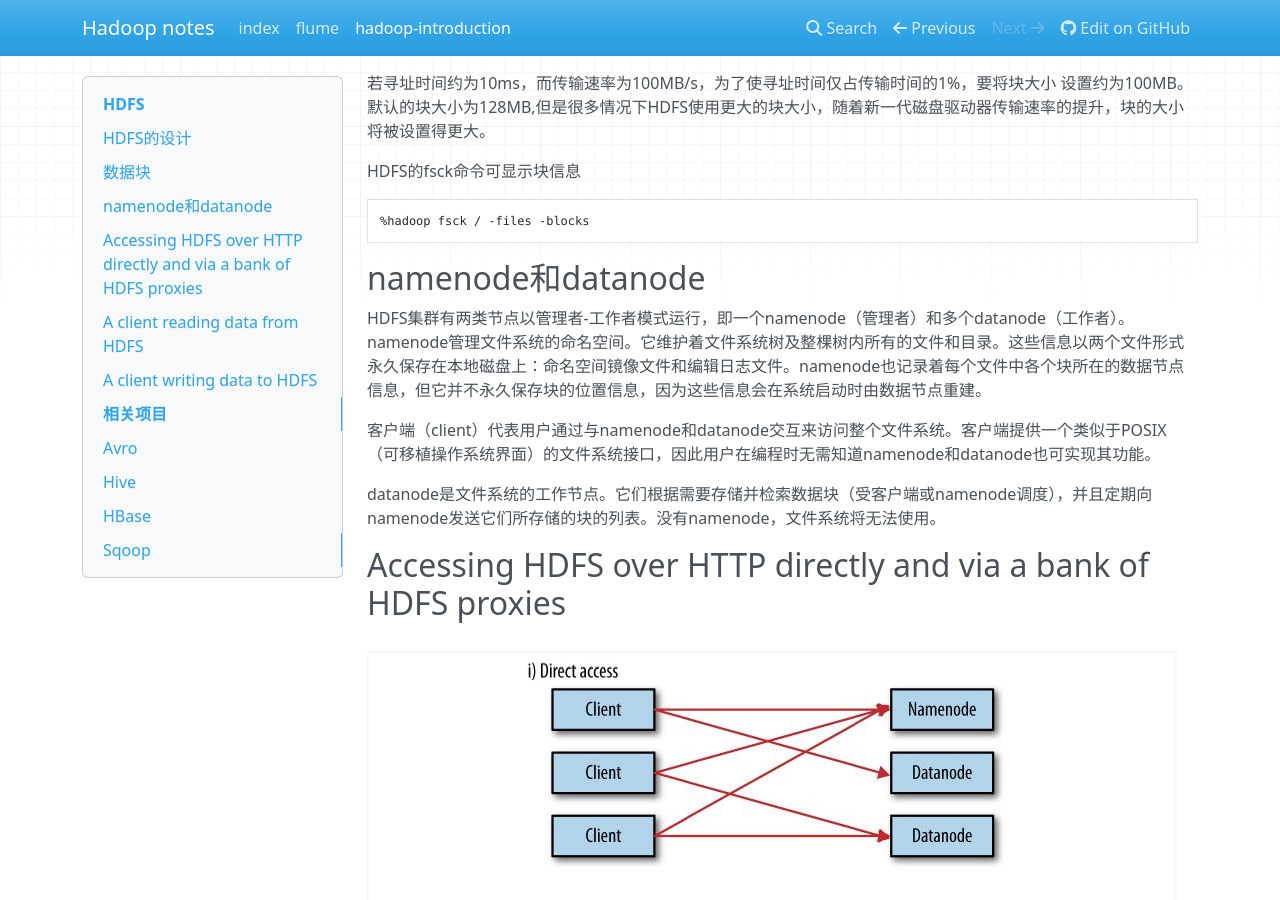
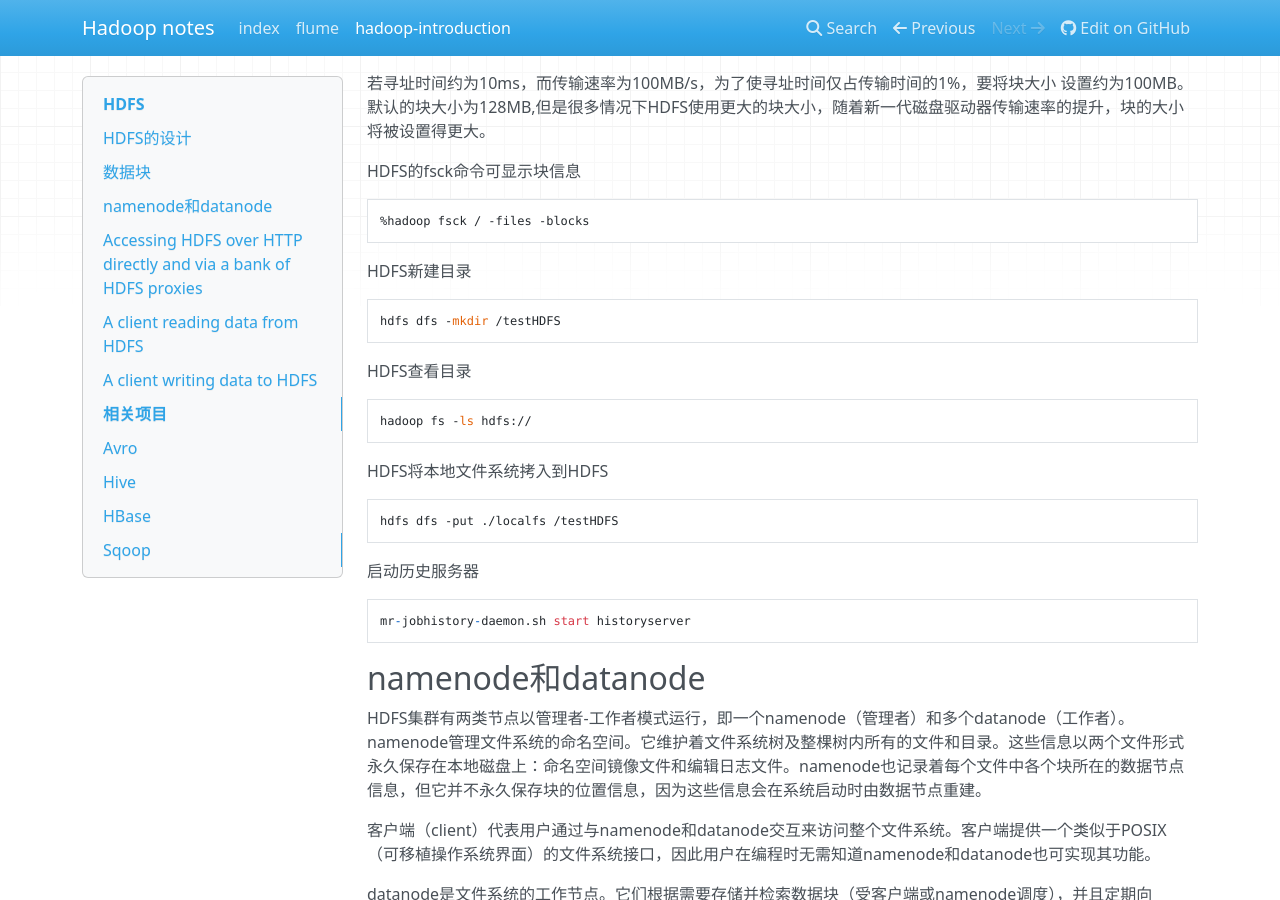
Before and after one commit to xiuyanduan/bookDemo, an MkDocs documentation site: the page built from docs/hadoop_introduction.md, in a window 1280 px wide and 900 px high, scrolled down 740 px. Built offline with MkDocs 1.6.1, drawn with Linux system fonts in a browser that asks for light colours; nearby versions of some CDN libraries; old or Windows-style settings are respelled for this version of MkDocs.

Commit message:
Update hadoop_introduction.md
Add basic shell commands

````diff
--- a/docs/hadoop_introduction.md
+++ b/docs/hadoop_introduction.md
@@ -26,6 +26,22 @@ HDFS的块比磁盘的块大，其目的是为了最小化寻址开销。如果
 HDFS的fsck命令可显示块信息
 ```
 %hadoop fsck / -files -blocks
+```
+HDFS新建目录
+```
+hdfs dfs -mkdir /testHDFS
+```
+HDFS查看目录
+```
+hadoop fs -ls hdfs://
+```
+HDFS将本地文件系统拷入到HDFS
+```
+hdfs dfs -put ./localfs /testHDFS
+```
+启动历史服务器
+```
+mr-jobhistory-daemon.sh start historyserver
 ```
 
 ## namenode和datanode
````
